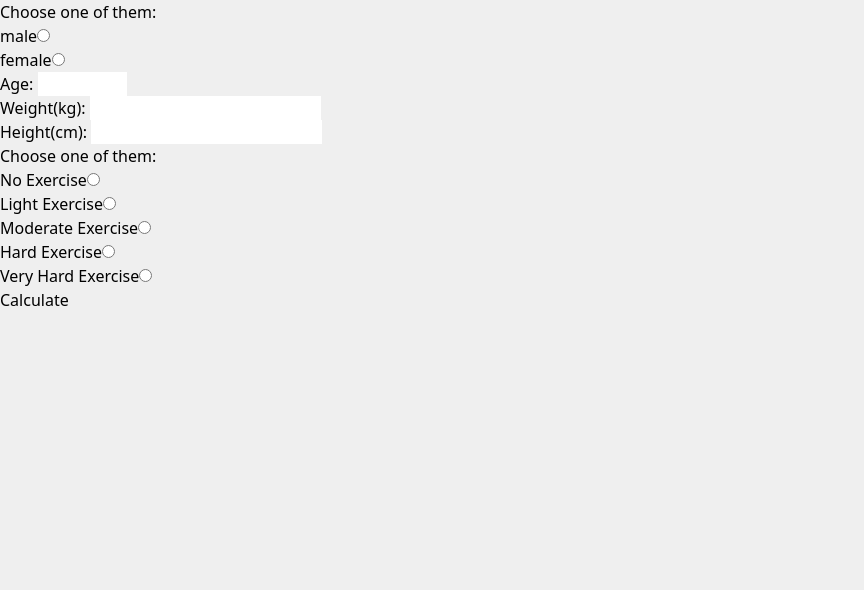
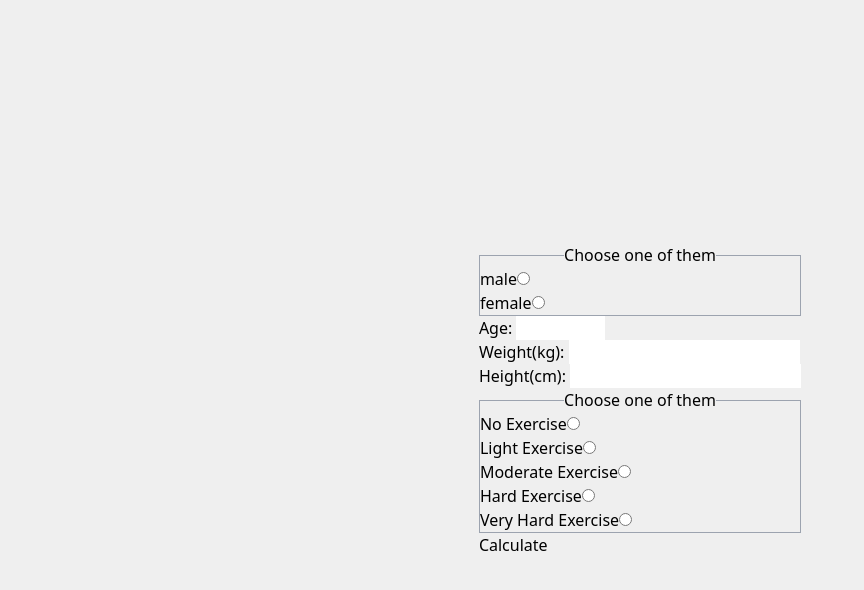
Before and after one commit to massam89/calories-calculator-nextJS, a Next.js app: page / in a window 1280 px wide. Shown: the top 590 px of the page, without its empty margins (0-864 px from the left). Built offline with nearby package versions, Linux system fonts and the light colour scheme.

Commit message:
keep continue

```diff
--- a/app/components/caloriesCalculator/index.js
+++ b/app/components/caloriesCalculator/index.js
@@ -25,8 +25,9 @@ export default function CaloriesCalculator({getCalculatedDate}) {
   }
 
   return (
-    <form onSubmit={onSubmitHandler}>
-      <FieldSet title='Choose one of them:'>
+    <form onSubmit={onSubmitHandler} >
+
+      <FieldSet title='Choose one of them'>
         <Inputs {...config.maleRadioBtnProps} />
         <Inputs {...config.femaleRadioBtnProps} />
       </FieldSet>
@@ -35,7 +36,7 @@ export default function CaloriesCalculator({getCalculatedDate}) {
       <Inputs {...config.weightProps} />
       <Inputs {...config.heightProps} />
 
-      <FieldSet title='Choose one of them:'>
+      <FieldSet title='Choose one of them'>
         <Inputs {...config.noExercise} />
         <Inputs {...config.lightExercise} />
         <Inputs {...config.moderateExercise} />
--- a/app/components/fieldSet/index.js
+++ b/app/components/fieldSet/index.js
@@ -1,7 +1,7 @@
 export default function FieldSet({ title, children }) {
   return (
-    <fieldset>
-      <legend>{title}</legend>
+    <fieldset className="border border-gray-400">
+      <legend className="text-center">{title}</legend>
       {children}
     </fieldset>
   );
--- a/app/globals.css
+++ b/app/globals.css
@@ -4,4 +4,6 @@
 
 body {
   background-color: rgb(239, 239, 239);
+  width: 100vw;
+  height: 100vh;
 }
--- a/app/page.js
+++ b/app/page.js
@@ -9,8 +9,11 @@ export default function Home() {
   }
 
   return (
-    <main>
-      <CaloriesCalculator getCalculatedDate={calculatedDataHandler} />
+    <main className='flex justify-center h-full items-center'>
+      <CaloriesCalculator
+        getCalculatedDate={calculatedDataHandler}
+
+      />
     </main>
   )
 }
```
